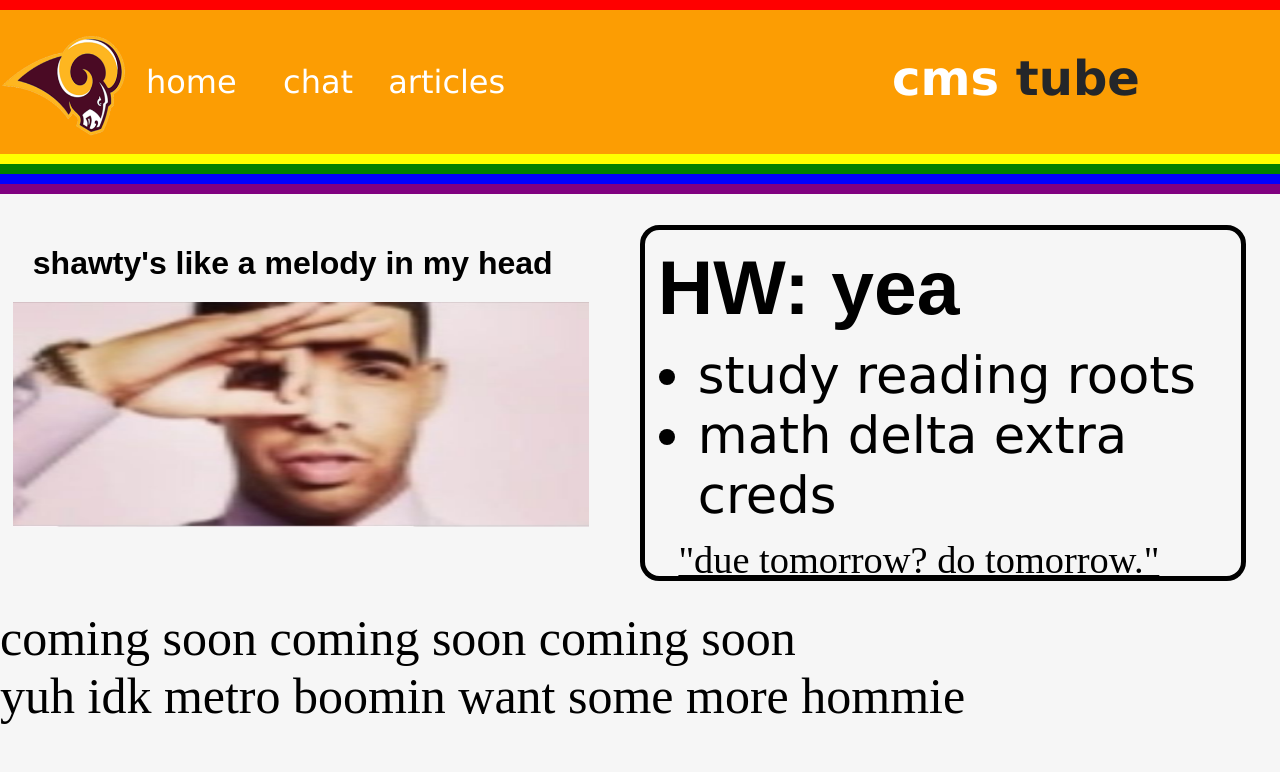
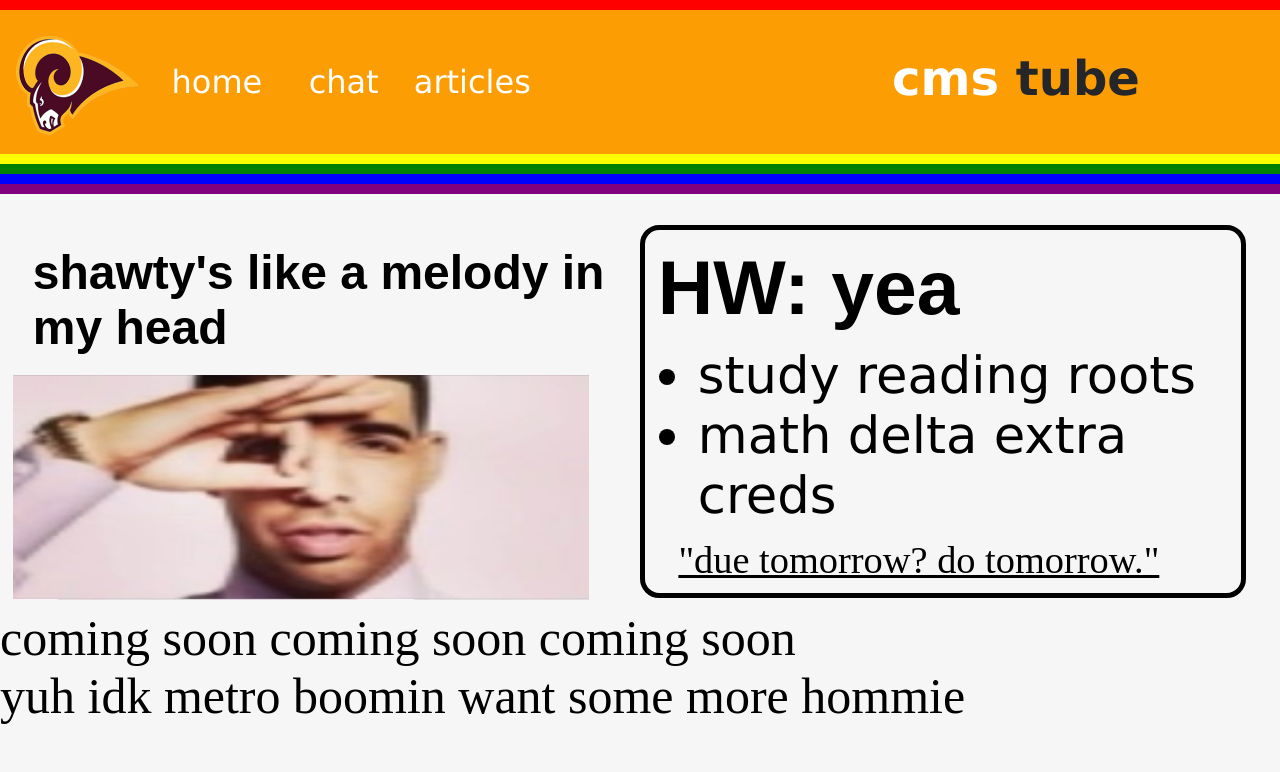
Before and after one commit to ilovecooper/ilovecooper.github.io, a plain HTML site: page index.html in a window 1280 px wide. Shown: the top 772 px of the page. Drawn offline with Linux system fonts and the light colour scheme.

Commit message:
Update styles.css

```diff
--- a/styles.css
+++ b/styles.css
@@ -21,6 +21,9 @@ body {
   width: 10%;
   height: 100%;
   float: left;
+  margin-left: 1vw;
+    margin-right: 1vw;
+      transform: scaleX(-1);
 }
 
 #imgheader2 {
@@ -65,6 +68,7 @@ td:hover {
 .about {
   margin: 20px;
   font-family: arial;
+  font-size: 6vh;
 }
 
 #footer {
@@ -142,7 +146,7 @@ td:hover {
 #hwborder {
   border-style: solid;
   border-width: 5px;
-  height: 100%;
+  height: 105%;
   width: 95%;
   margin-top: 5%;
   border-radius: 1.5vw;
```
